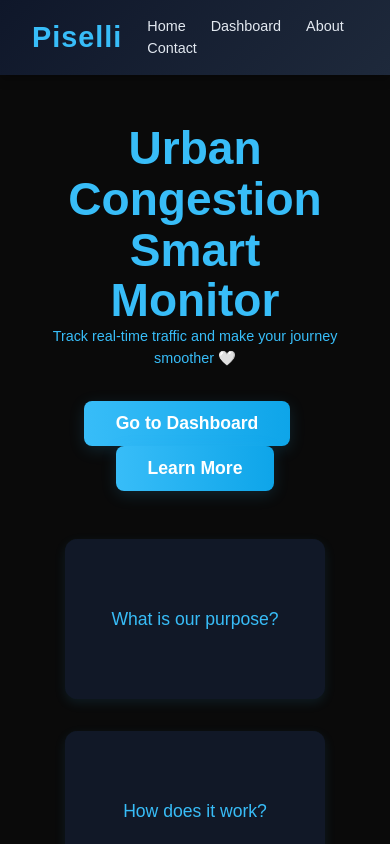
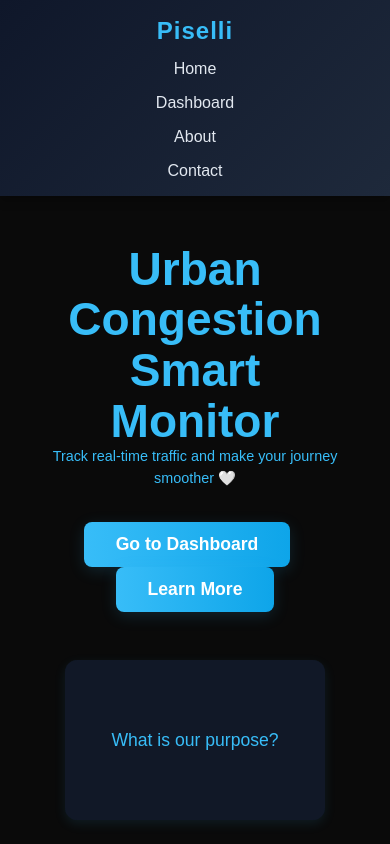
Before and after one commit to yass0k/urban-congestion, a React (Vite) app: page / in a window 390 px wide. Shown: the top 844 px of the page. Built offline with nearby package versions, Linux system fonts and the light colour scheme.

Commit message:
Trigger redeploy

```diff
--- a/src/components/Navbar.css
+++ b/src/components/Navbar.css
@@ -50,3 +50,28 @@
 .links a:hover::after {
   width: 100%;
 }
+
+@media (max-width: 768px) {
+  .navbar {
+    flex-direction: column;
+    align-items: center;
+    padding: 0.8rem 1rem;
+    text-align: center;
+  }
+
+  .logo {
+    font-size: 1.5rem;
+    margin-bottom: 0.5rem;
+  }
+
+  .links {
+    display: flex;
+    flex-direction: column;
+    gap: 10px;
+  }
+
+  .links a {
+    margin: 0;
+    font-size: 1rem;
+  }
+}
```
